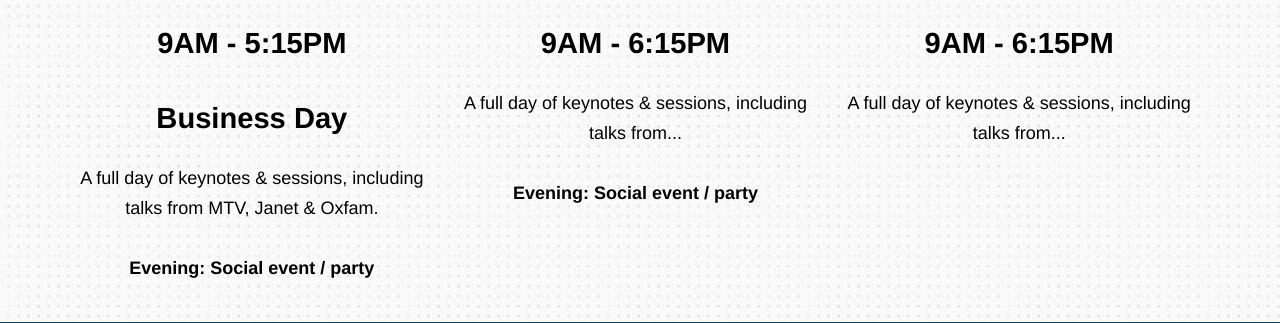
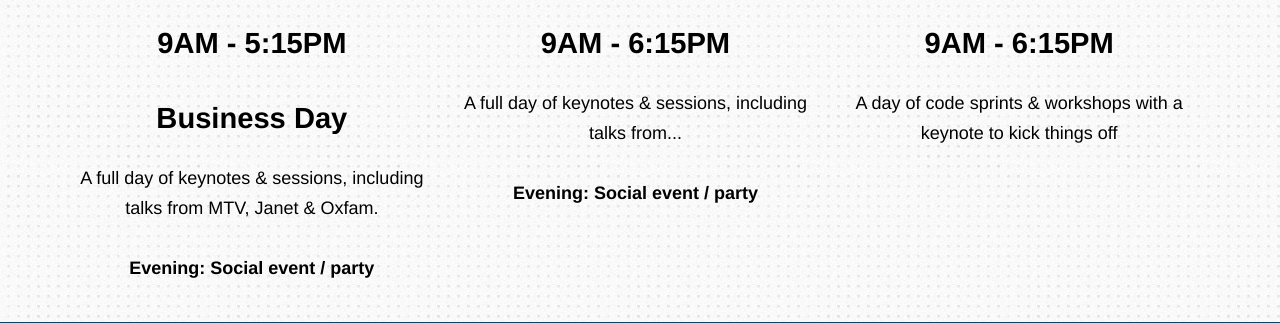
Before and after one commit to hedleysmith/drupalcamplondon-prototypes, a PHP site: page /drupal_agile_patterns/layouts/homepage1.php in a window 1280 px wide. Shown: the part 1632-1955 px from the top of the page. Run offline with PHP 8.4, Linux system fonts and the light colour scheme.

Commit message:
Updating Sunday description

```diff
--- a/layouts/homepage1.php
+++ b/layouts/homepage1.php
@@ -150,7 +150,7 @@
               <h4>3rd March</h4>
             </div>
             <h4>9AM - 6:15PM</h4>
-            <p>A full day of keynotes & sessions, including talks from...</p>
+            <p>A day of code sprints & workshops with a keynote to kick things off</p>
           </div>
         </div>
       </li>
```
